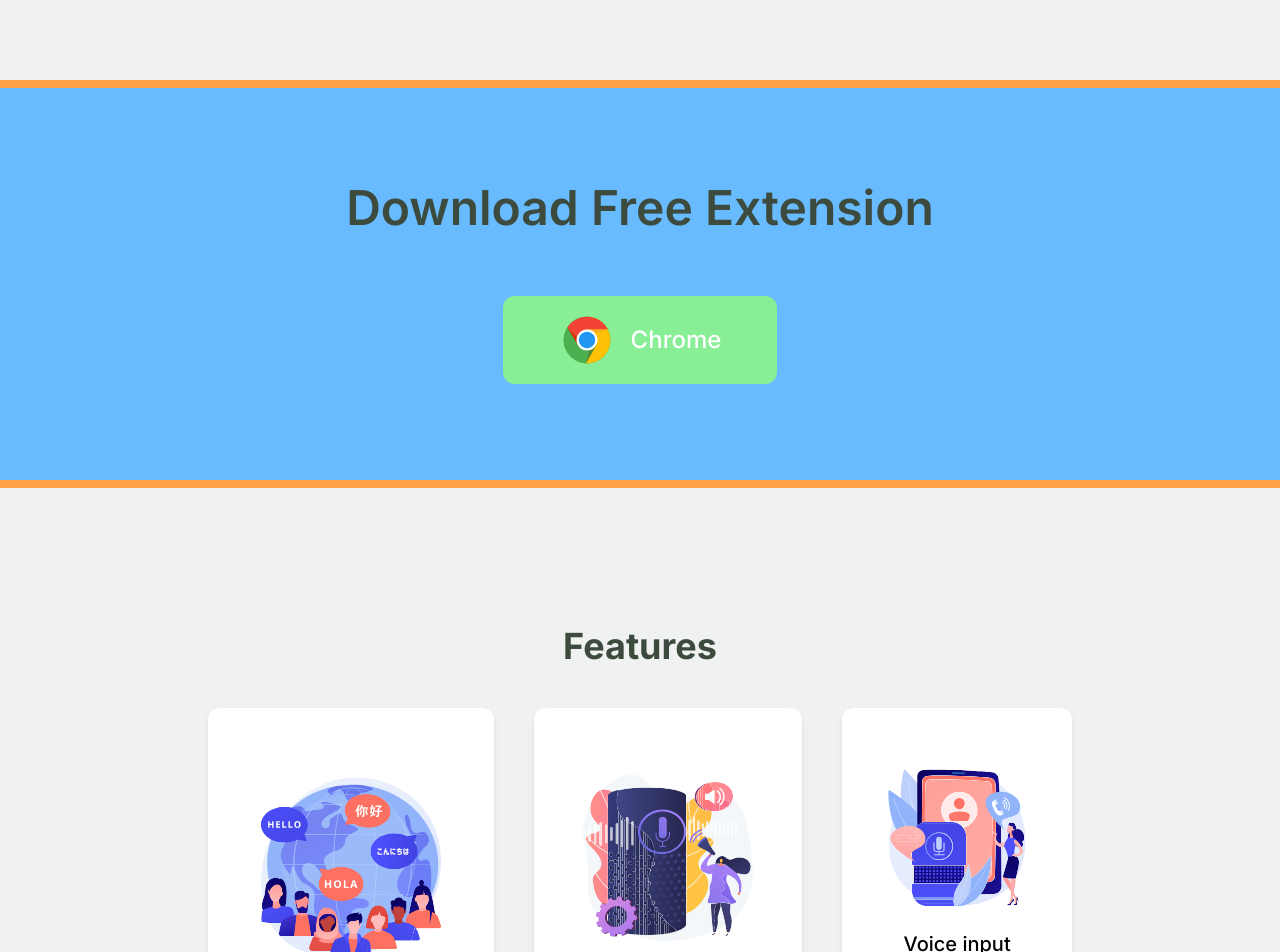
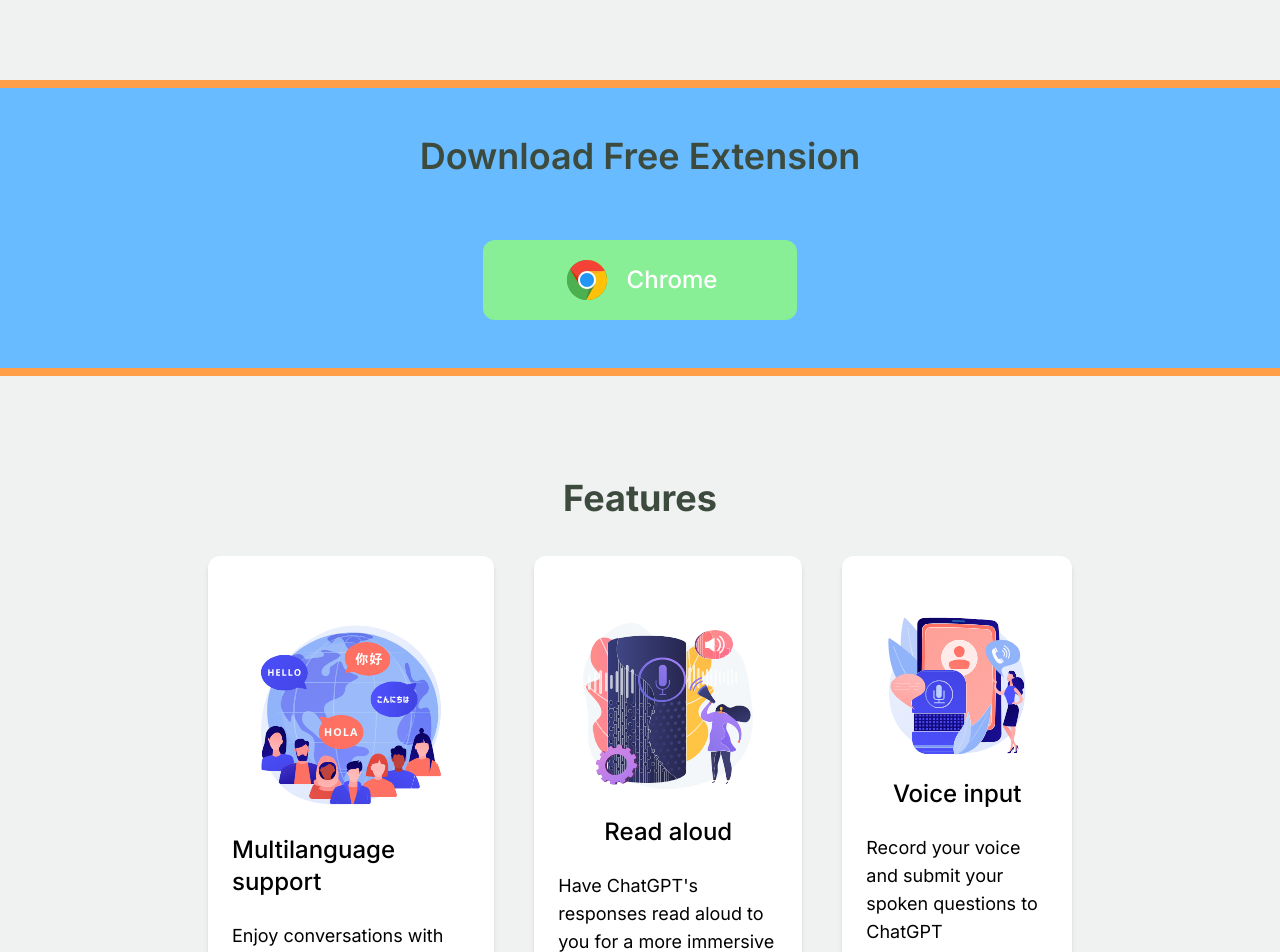
Before and after one commit to overkektus/landing_voice-control-chatgtp, a Next.js app: page / in a window 1280 px wide. Shown: the part 720-1672 px from the top of the page. Built offline with nearby package versions, Linux system fonts and the light colour scheme.

Commit message:
fix size, paddings and margins

```diff
--- a/app/components/Feature.jsx
+++ b/app/components/Feature.jsx
@@ -4,8 +4,8 @@ import Image from 'next/image';
 const Feature = ({ title, description, icon }) => (
   <div className='flex max-w-md flex-col items-center rounded-xl bg-white px-6 py-10 shadow-md'>
     <Image className='w-60' src={icon} />
-    <h3 className='mb-6 text-xl font-medium'>{title}</h3>
-    <p className=''>{description}</p>
+    <h3 className='mb-6 text-2xl font-medium'>{title}</h3>
+    <p className='text-lg'>{description}</p>
   </div>
 );
 
--- a/app/globals.css
+++ b/app/globals.css
@@ -17,6 +17,6 @@
 }
 
 body {
-  color:  black;
-  background-color: #EFF2F1;
+  color: '#3D4A3E';
+  background-color: #eff2f1;
 }
--- a/app/sections/Download.jsx
+++ b/app/sections/Download.jsx
@@ -3,15 +3,15 @@ import Image from 'next/image';
 import Chrome from '@/app/assets/chrome.svg';
 
 const Download = () => (
-  <section className='flex h-1/2 w-full justify-center border-y-8 border-accent bg-secondary px-3 py-24 md:px-20  lg:px-52'>
+  <section className='flex h-1/4 w-full justify-center border-y-8 border-accent bg-secondary px-3 py-12'>
     <div className=' flex flex-col items-center justify-center gap-16'>
       <div>
-        <h2 className='text-5xl font-semibold text-gray'>
+        <h2 className='text-4xl font-semibold text-gray'>
           Download Free Extension
         </h2>
       </div>
-      <div className='flex w-max items-center justify-center gap-4 rounded-xl bg-primary px-14 py-4 transition-all duration-300 hover:translate-y-2 hover:cursor-pointer'>
-        <Image src={Chrome} className='w-14' />
+      <div className='flex w-max items-center justify-center gap-4 rounded-xl bg-primary px-20 py-4 transition-all duration-300 hover:cursor-pointer hover:bg-accent active:translate-y-2'>
+        <Image src={Chrome} className='w-12' />
         <a className='text-2xl font-medium text-white'>Chrome</a>
       </div>
     </div>
--- a/app/sections/Features.jsx
+++ b/app/sections/Features.jsx
@@ -27,7 +27,7 @@ const features = [
 
 const Features = () => (
   <section className='flex h-screen w-full flex-1 justify-center px-3 py-24 md:px-20 lg:px-52'>
-    <div className='flex flex-col justify-evenly'>
+    <div className='flex flex-col justify-evenly gap-8'>
       <h2 className='text-center text-4xl font-bold text-gray'>Features</h2>
       <div className='flex gap-10'>
         {features.map((feature, index) => (
--- a/app/sections/Footer.jsx
+++ b/app/sections/Footer.jsx
@@ -2,17 +2,22 @@
 import React from 'react';
 
 const Footer = () => (
-  <footer className='flex justify-between border-t-8 border-accent bg-secondary px-10 py-8'>
+  <footer className='flex items-center justify-between border-t-8 border-accent bg-secondary px-10 py-8'>
     <div>
       <p>© {new Date().getFullYear()} All right reserved</p>
-      <a href='http://www.freepik.com'>Designed by vectorjuice / Freepik</a>
+      <a
+        className='transition-colors duration-300 hover:text-accent'
+        href='http://www.freepik.com'
+      >
+        Designed by vectorjuice / Freepik
+      </a>
     </div>
     <div className='flex gap-2'>
       <p className='font-medium text-gray'>Developed by</p>
       <a
         target='_blank'
         href='https://yahordev.netlify.app'
-        className='font-bold text-white'
+        className='font-bold text-white transition-colors duration-300 hover:text-accent'
       >
         Yahor.dev
       </a>
```
